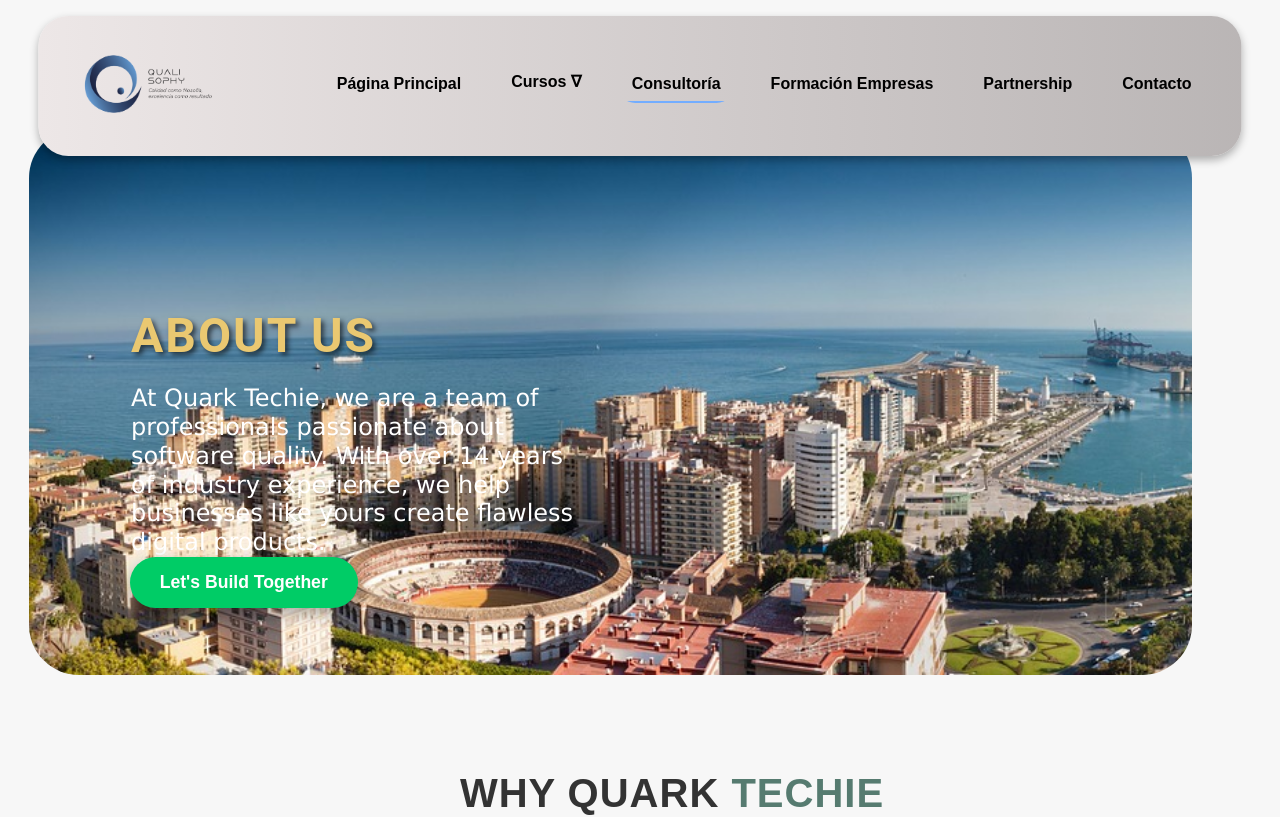
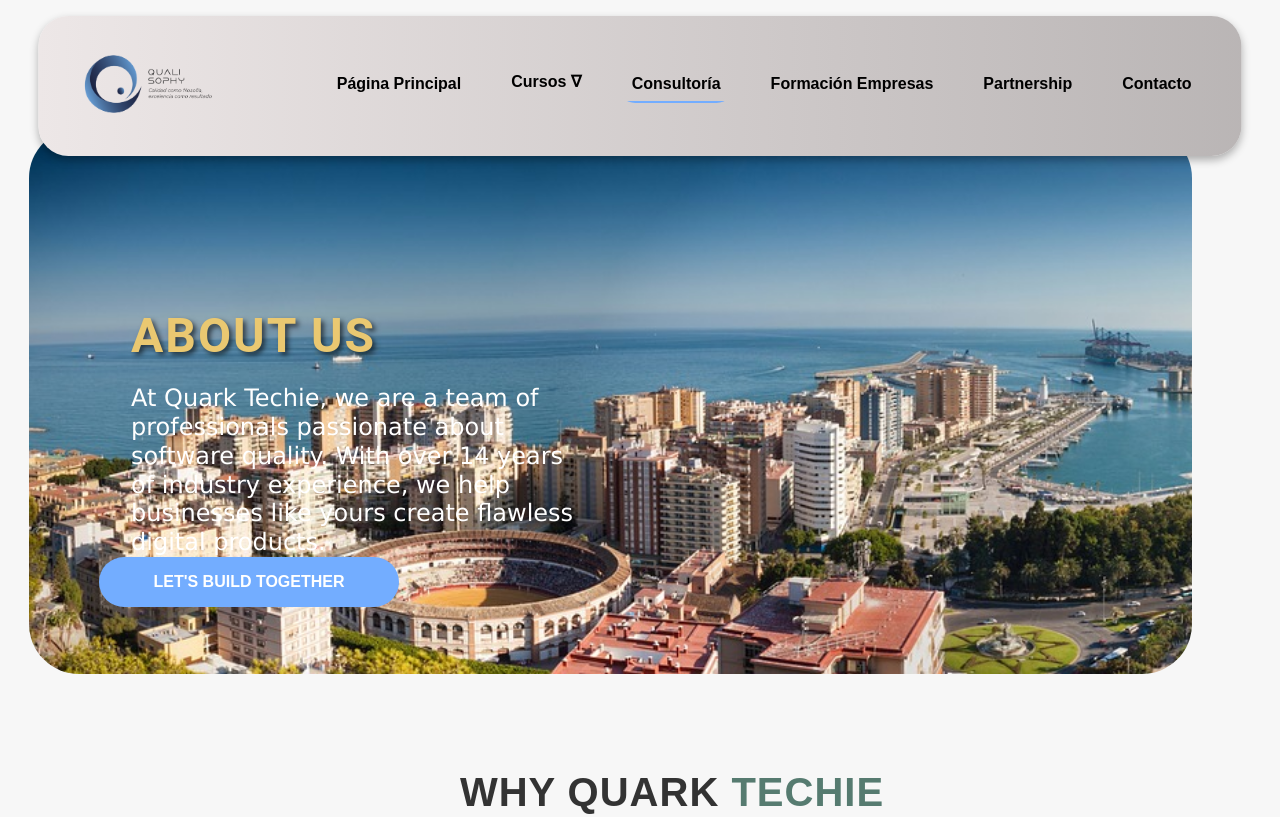
Before and after one commit to evaronda/qualisophy, a React (Vite) app: page /About in a window 1280 px wide. Shown: the top 817 px of the page. Built offline with nearby package versions, Linux system fonts and the light colour scheme.

Commit message:
pagina principal

```diff
--- a/src/App.css
+++ b/src/App.css
@@ -110,3 +110,26 @@
 body {
   font-family: 'Sk-Modernist', sans-serif;
 }
+
+.button {
+  display: inline-block;
+  padding: 1rem 2rem;
+  background: #73adff;
+  color: white;
+  text-transform: uppercase;
+  font-weight: bold;
+  font-size: 1rem;
+  border: none;
+  border-radius: 50px;
+  cursor: pointer;
+  transition: transform 0.3s ease, box-shadow 0.3s ease;
+  text-decoration: none;
+  width: 300px;  /* Aumenta el ancho para que el texto se alargue */
+  height: 50px;  /* Asegura una altura fija */
+  display: flex;
+  align-items: center;
+  justify-content: center;
+  text-align: center;
+  white-space: normal;  /* Permite que el texto se ajuste si es largo */
+  word-wrap: break-word;  /* Ajusta el texto en varias líneas si es necesario */
+}
--- a/src/components/About/About.jsx
+++ b/src/components/About/About.jsx
@@ -14,7 +14,7 @@
           </p>
           </div>
           <div classname="about-image">
-          <a href="/contact" className="about-button">
+          <a href="/contact" className="button">
             Let's Build Together
           </a>
         </div>
```
